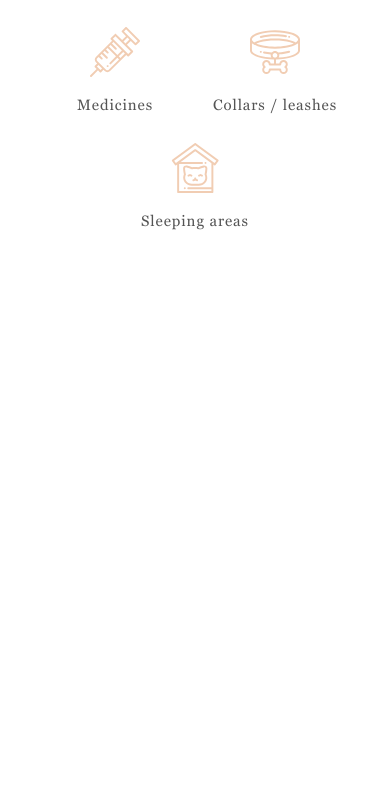
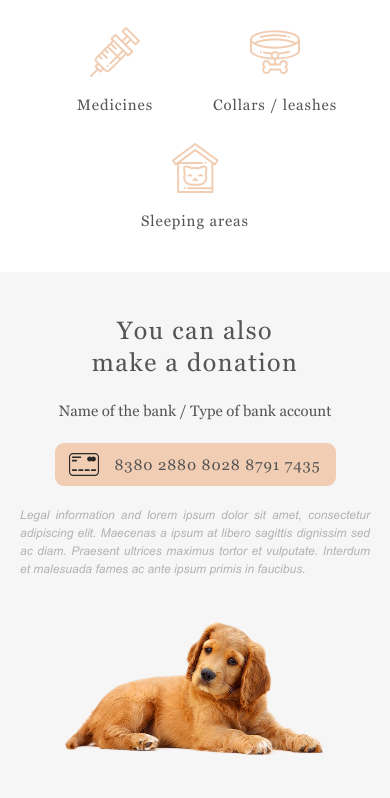
Before and after one commit to Vriitter/shelter, a plain HTML site: page shelter/index.html in a window 390 px wide. Shown: the part 2964-3762 px from the top of the page. Before the commit the page ends 3236 px from the top, so only its background shows below. Drawn offline with Linux system fonts and the light colour scheme.

Commit message:
refactor: improve in-addition section adaptive

```diff
--- a/shelter/css/style.css
+++ b/shelter/css/style.css
@@ -408,7 +408,7 @@ body {
    font-size: 15px;
    line-height: 110%;
    letter-spacing: 0.06em;
-   margin-bottom: 19px;
+   margin-bottom: 20px;
 }
 
 .in-addition__link {
@@ -597,6 +597,10 @@ body {
    .help__img {
       margin-bottom: 22px;
   }
+  .in-addition__inner {
+      flex-direction: column-reverse;
+      gap: 62px;
+  }
 }
 
 @media (max-width: 768px) {
@@ -740,6 +744,37 @@ body {
     .help__item-title {
       font-size: 15px;
       line-height: 110%;
+    }
+    .in-addition {
+      padding: 42px 0;
+      align-items: center;
+    }
+    .in-addition__inner {
+      gap: 43px;
+    }
+    .in-addition__descr {
+      text-align: center;
+    }
+    .in-addition__subtitle {
+      line-height: 160%;
+      letter-spacing: normal;
+    }
+    .in-addition__img {
+      width: 260px;
+      height: 135px;
+    }
+    .in-addition__link {
+      width: 281px;
+      margin: 0 auto 20px;
+    }
+    .in-addition__link-text {
+      font-size: 15px;
+      line-height: 154%;
+      letter-spacing: 0.06em;
+    }
+    .in-addition__text {
+      margin: 0 10px;
+      text-align: justify;
     }
 }
 
--- a/shelter/index.html
+++ b/shelter/index.html
@@ -4,7 +4,7 @@
 <head>
    <meta charset="UTF-8">
    <meta name="viewport" content="width=device-width, initial-scale=1.0">
-   <title>Cozy House</title>
+   <title>Shelter</title>
    <link rel="icon" href="./img/favicon.ico" type="image/x-icon">
    <link rel="stylesheet" href="./css/reset.css">
    <link rel="stylesheet" href="./css/fonts.css">
@@ -166,7 +166,7 @@
          </div>
       </section>
 
-     <!-- <section class="in-addition">
+      <section class="in-addition">
          <div class="container">
             <div class="in-addition__inner">
                <img class="in-addition__img" src="./img/donation-dog.png" alt="puppy">
@@ -183,7 +183,7 @@
                </div>
             </div>
          </div>
-      </section> -->
+      </section>
    </main>
 
    <!-- <footer class="footer" id="footer">
```
